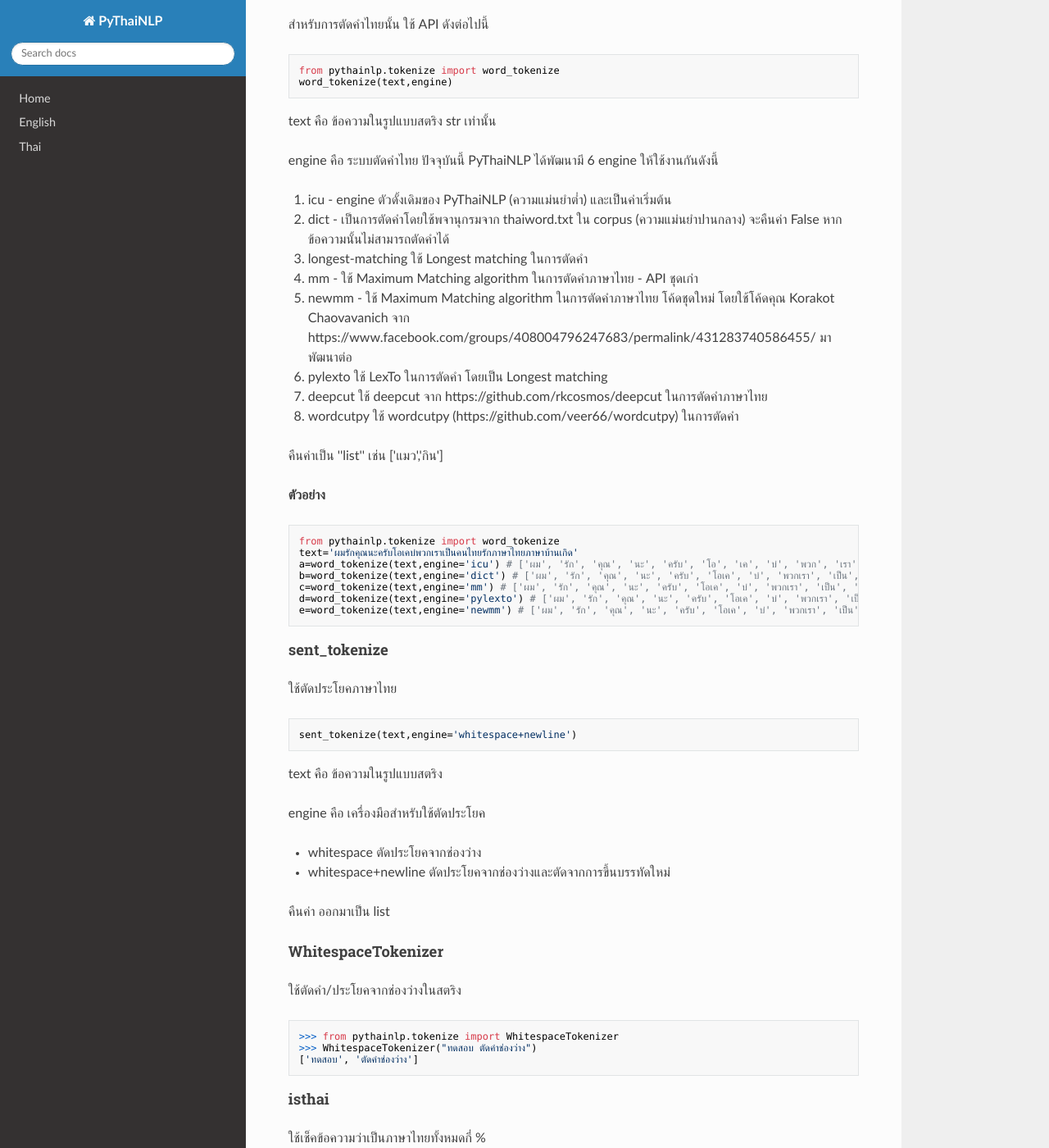
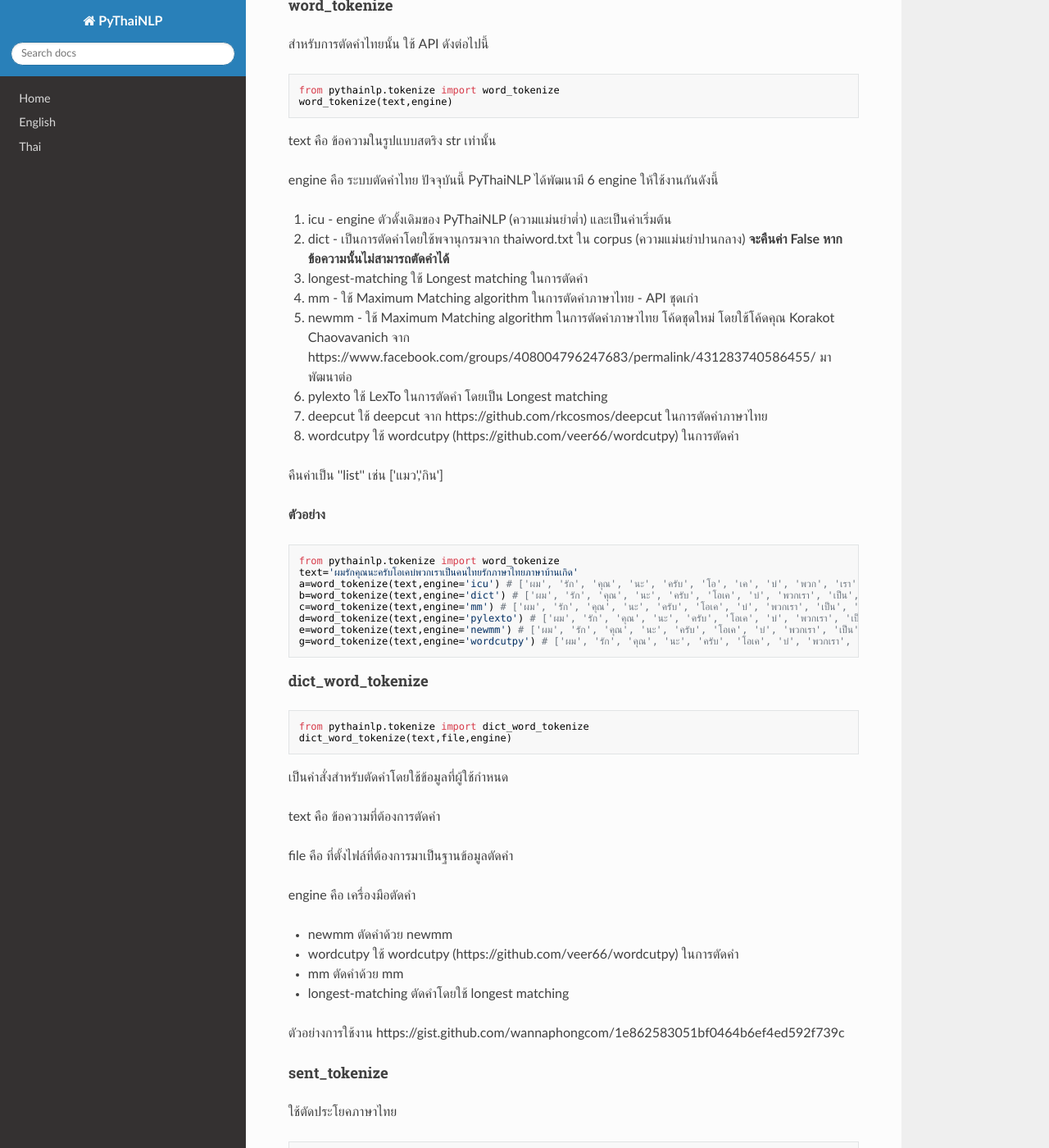
Before and after one commit to PyThaiNLP/pythainlp, an MkDocs documentation site: the page built from docs/pythainlp-1-5-thai.md, in a window 1280 px wide and 1400 px high, scrolled down 2372 px. Shown: the whole window at 82% size. Built offline with MkDocs 1.6.1, drawn with Linux system fonts in a browser that asks for light colours; nearby versions of some CDN libraries; old or Windows-style settings are respelled for this version of MkDocs.

Commit message:
add dict_word_tokenize in docs

````diff
--- a/docs/pythainlp-1-5-thai.md
+++ b/docs/pythainlp-1-5-thai.md
@@ -57,7 +57,7 @@
 engine คือ ระบบตัดคำไทย ปัจจุบันนี้ PyThaiNLP ได้พัฒนามี 6 engine ให้ใช้งานกันดังนี้
 
 1. icu -  engine ตัวดั้งเดิมของ PyThaiNLP (ความแม่นยำต่ำ) และเป็นค่าเริ่มต้น
-2. dict - เป็นการตัดคำโดยใช้พจานุกรมจาก thaiword.txt ใน corpus  (ความแม่นยำปานกลาง) จะคืนค่า False หากข้อความนั้นไม่สามารถตัดคำได้
+2. dict - เป็นการตัดคำโดยใช้พจานุกรมจาก thaiword.txt ใน corpus  (ความแม่นยำปานกลาง) **จะคืนค่า False หากข้อความนั้นไม่สามารถตัดคำได้**
 3. longest-matching ใช้ Longest matching ในการตัดคำ
 4. mm - ใช้ Maximum Matching algorithm ในการตัดคำภาษาไทย - API ชุดเก่า
 5. newmm - ใช้ Maximum Matching algorithm ในการตัดคำภาษาไทย โค้ดชุดใหม่ โดยใช้โค้ดคุณ Korakot Chaovavanich  จาก https://www.facebook.com/groups/408004796247683/permalink/431283740586455/ มาพัฒนาต่อ
@@ -77,7 +77,30 @@
 c=word_tokenize(text,engine='mm') # ['ผม', 'รัก', 'คุณ', 'นะ', 'ครับ', 'โอเค', 'บ่', 'พวกเรา', 'เป็น', 'คนไทย', 'รัก', 'ภาษาไทย', 'ภาษา', 'บ้านเกิด']
 d=word_tokenize(text,engine='pylexto') # ['ผม', 'รัก', 'คุณ', 'นะ', 'ครับ', 'โอเค', 'บ่', 'พวกเรา', 'เป็น', 'คนไทย', 'รัก', 'ภาษาไทย', 'ภาษา', 'บ้านเกิด']
 e=word_tokenize(text,engine='newmm') # ['ผม', 'รัก', 'คุณ', 'นะ', 'ครับ', 'โอเค', 'บ่', 'พวกเรา', 'เป็น', 'คนไทย', 'รัก', 'ภาษาไทย', 'ภาษา', 'บ้านเกิด']
+g=word_tokenize(text,engine='wordcutpy') # ['ผม', 'รัก', 'คุณ', 'นะ', 'ครับ', 'โอเค', 'บ่', 'พวกเรา', 'เป็น', 'คน', 'ไทย', 'รัก', 'ภาษา', 'ไทย', 'ภาษา', 'บ้านเกิด']
 ```
+
+#### dict_word_tokenize
+
+```python
+from pythainlp.tokenize import dict_word_tokenize
+dict_word_tokenize(text,file,engine)
+```
+
+เป็นคำสั่งสำหรับตัดคำโดยใช้ข้อมูลที่ผู้ใช้กำหนด
+
+text คือ ข้อความที่ต้องการตัดคำ
+
+file คือ ที่ตั้งไฟล์ที่ต้องการมาเป็นฐานข้อมูลตัดคำ
+
+engine คือ เครื่องมือตัดคำ
+
+- newmm ตัดคำด้วย newmm
+- wordcutpy ใช้ wordcutpy (https://github.com/veer66/wordcutpy) ในการตัดคำ
+- mm ตัดคำด้วย mm
+- longest-matching ตัดคำโดยใช้ longest matching
+
+ตัวอย่างการใช้งาน https://gist.github.com/wannaphongcom/1e862583051bf0464b6ef4ed592f739c
 
 #### sent_tokenize
 
````
Also changed, not shown: docs/pythainlp-1-5-eng.md (+22 -0 lines), 4 other files.
